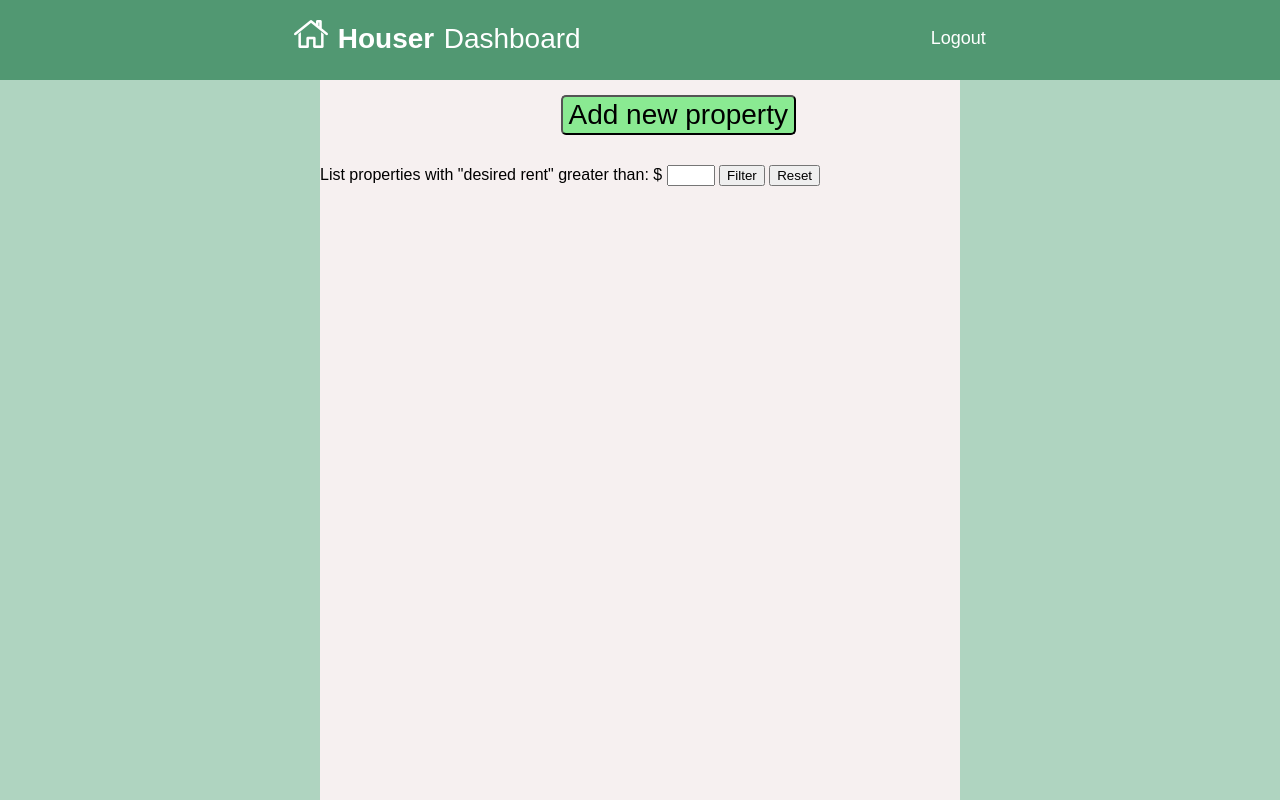
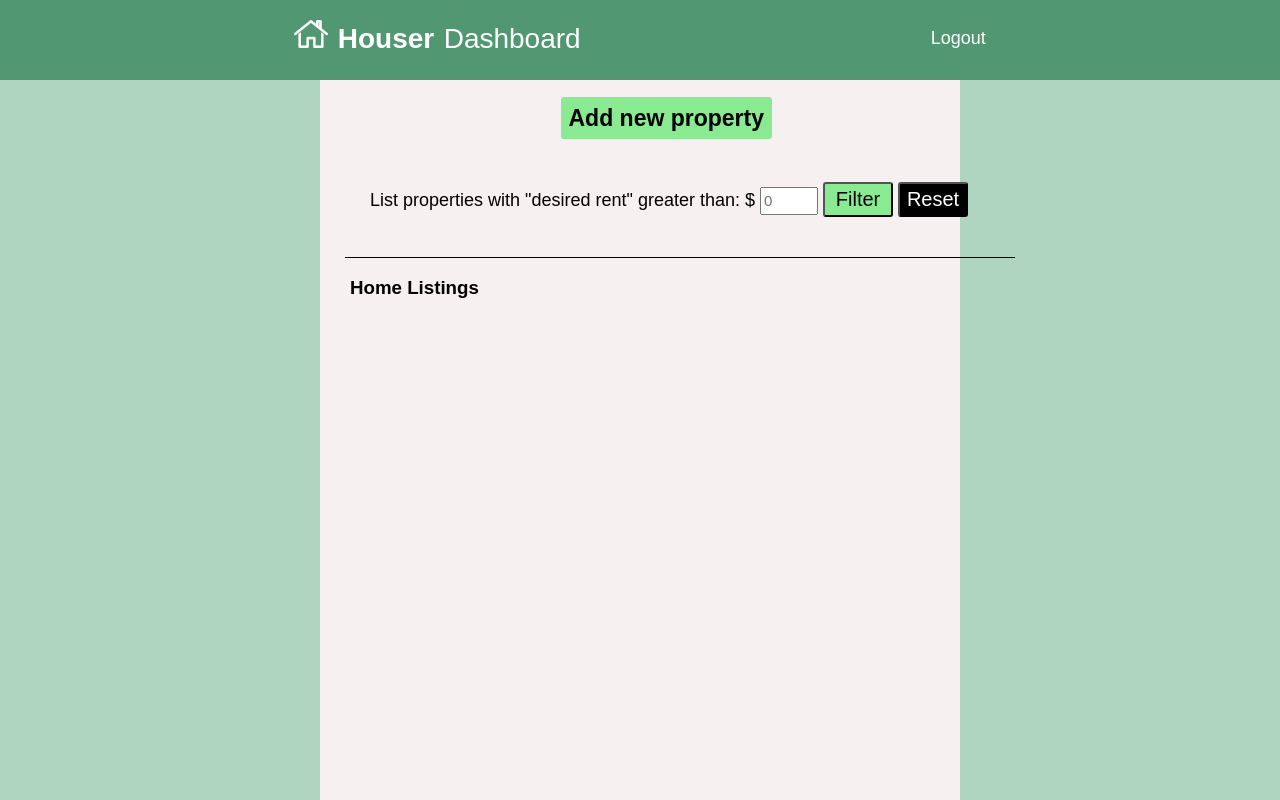
Before and after one commit to dawsonnelson/async-2, a React (Create React App) app: page /#/dashboard in a window 1280 px wide. Built offline with nearby package versions, Linux system fonts and the light colour scheme.

Commit message:
sept 25th 5:15pm

```diff
--- a/src/components/Dashboard/Dashboard.css
+++ b/src/components/Dashboard/Dashboard.css
@@ -19,9 +19,12 @@
     height: 40px;
     color: black;
     background-color: #8aea92;
-    font-size: 28px;
-    border-radius: 5px;
+    font-size: 23px;
+    border-radius: 3px;
     margin-left: 240.5px;
+    padding: 8px;
+    font-weight: bold;
+
 }
 
 .anp-div{
@@ -29,16 +32,53 @@
     /* justify-content: center; */
     /* align-items: center; */
     max-height: 40px;
-    margin-top: 15px;
+    margin-top: 25px;
 }
 
 .filter-div{
     /* justify-content: center;
     align-items: center; */
+    font-size: 18px;
     max-height: 40px;
-    margin-top: 30px;
+    margin-top: 50px;
+    margin-left: 50px;
 }
 
 .input-box{
-    width: 40px;
+    width: 50px;
+    height: 22px;
+    font-size: 15px;
 }
+
+.filter{
+    color: black;
+    background-color: #8aea92;
+    border-radius: 3px;
+    width: 70px;
+    height: 35px;
+    font-size: 20px;
+}
+
+.reset{
+    width: 70px;
+    height: 35px;
+    color: white;
+    background-color: black;
+    font-size: 20px;
+    border-radius: 3px;
+}
+
+.line{
+    margin-left: 25px;
+    width: 670px;
+    height: 35px;
+    border-bottom: solid black 1px;
+}
+
+.home-list{
+    margin-left: 30px;
+}
+
+.listing-container{
+
+}
--- a/src/components/Dashboard/Dashboard.js
+++ b/src/components/Dashboard/Dashboard.js
@@ -1,8 +1,18 @@
 import React, { Component } from 'react'
 import Nav from '../Nav/Nav'
 import './Dashboard.css'
+import { Link } from 'react-router-dom';
 
 export default class Dashboard extends Component {
+    constructor(props){
+        super(props);
+
+
+    }
+
+    handleAddNew(){
+
+    }
 
     render(){
         return(
@@ -12,10 +22,21 @@ export default class Dashboard extends Component {
                 </div>
                 <div className = 'container'>
                     <div className = 'anp-div'>
-                        <button className = 'add-new'>Add new property</button>
+                        <Link to ='/wizard/1' className = 'add-new'>Add new property</Link>
                     </div>
                     <div className = 'filter-div'>
-                        <span>List properties with "desired rent" greater than: $</span> <input className = 'input-box'></input> <button className = 'filter'>Filter</button> <button className = 'reset'>Reset</button>
+                        <span>List properties with "desired rent" greater than: $</span> <input placeholder ='0' className = 'input-box'></input> <button className = 'filter'>Filter</button> <button className = 'reset'>Reset</button>
+                    </div>
+                    <div className = 'line'>
+
+                    </div>
+                    <div className = 'home-list'>
+                        <h3>Home Listings</h3>
+                    </div>
+                    <div className = 'listing-container'>
+                        <div className = 'picture'></div>
+                        <div className = 'name'></div>
+                        <div className = 'loan'></div>
                     </div>
                 </div>
             </div>
--- /dev/null
+++ b/src/components/Wizard/Wizard1.css
@@ -0,0 +1,47 @@
+.app{
+    background-color: #afd4c0
+}
+
+.container{
+    display: flex;
+    width: 50%;
+    height: 90vh;
+    background-color: #f6f0f0;
+    /* justify-content: center; */
+    /* text-align: center; */
+    margin-left: 25%;
+
+}
+
+.anl{
+    width: 100px;
+    font-size: 25px;
+    margin-left: 20px;
+    font-weight: bold;
+
+}
+
+.anl-div{
+    margin-top: 20px;
+    /* justify-content: center;
+    align-items: center; */
+
+}
+
+.cancel{
+    width: 70px;
+    height: 30px;
+    margin-left: 400px;
+    color: black;
+    background-color: #fec2c2;
+    font-size: 15px;
+    font-weight: bold;
+    border-radius: 3px;
+
+}
+
+.step{
+    margin-top: 15px;
+    text-align: center;
+    font-size: 20px;
+}
--- /dev/null
+++ b/src/components/Wizard/Wizard1.js
@@ -0,0 +1,28 @@
+import React, { Component } from 'react'
+import Nav from '../Nav/Nav'
+import { Link } from 'react-router-dom'
+import './Wizard1.css'
+
+export default class Wizard1 extends Component {
+
+
+
+    render(){
+        return(
+            <div className = 'app'>
+                <div className = 'nav'>
+                    <Nav url = '/wizard/1'/>
+                </div>
+                <div className = 'container'>
+                    <div className = 'anl-div'>
+                        <span className = 'anl'>Add new listing</span>
+                         <button className = 'cancel'>Cancel</button>
+                    </div>
+                    <div className = 'step'>
+                        <span>Step 1</span>
+                    </div>
+                </div>
+            </div>
+        )
+    }
+}
--- a/src/routes.js
+++ b/src/routes.js
@@ -2,6 +2,7 @@ import React from 'react'
 import { Route, Switch } from 'react-router-dom'
 import Auth from './components/Auth/Auth'
 import Dashboard from './components/Dashboard/Dashboard'
+import Wizard from './components/Wizard/Wizard1'
 
 
 
@@ -9,5 +10,6 @@ export default (
     <Switch>
         <Route exact path = '/' component={Auth}/>
         <Route path ='/dashboard' component={Dashboard}/>
+        <Route path ='/wizard/:wizard' component={Wizard}/>
     </Switch>
 )
```
